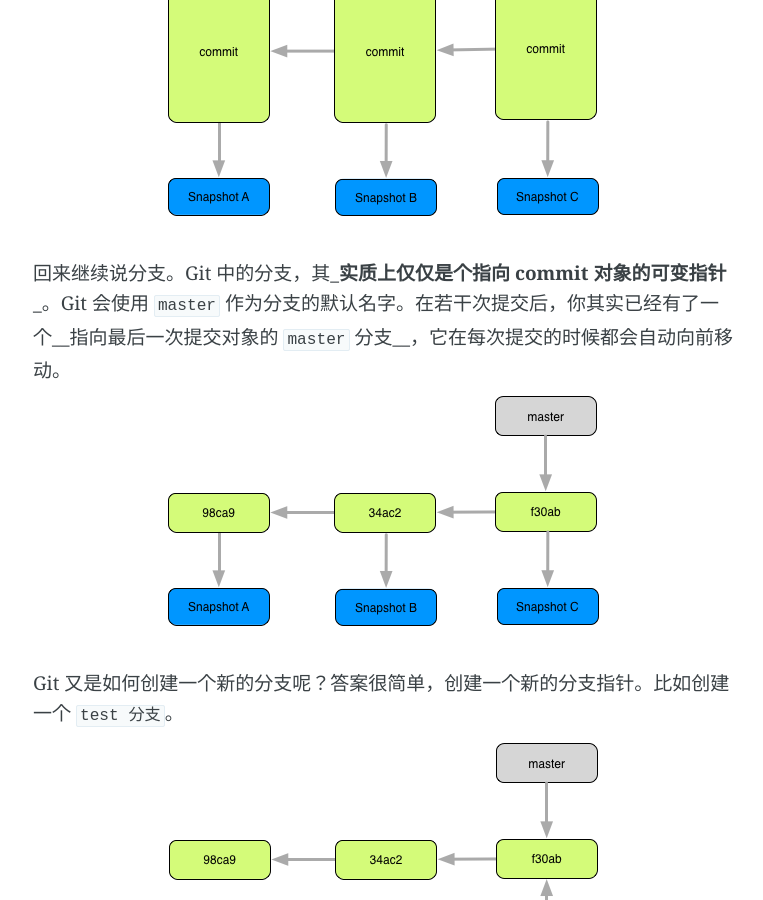
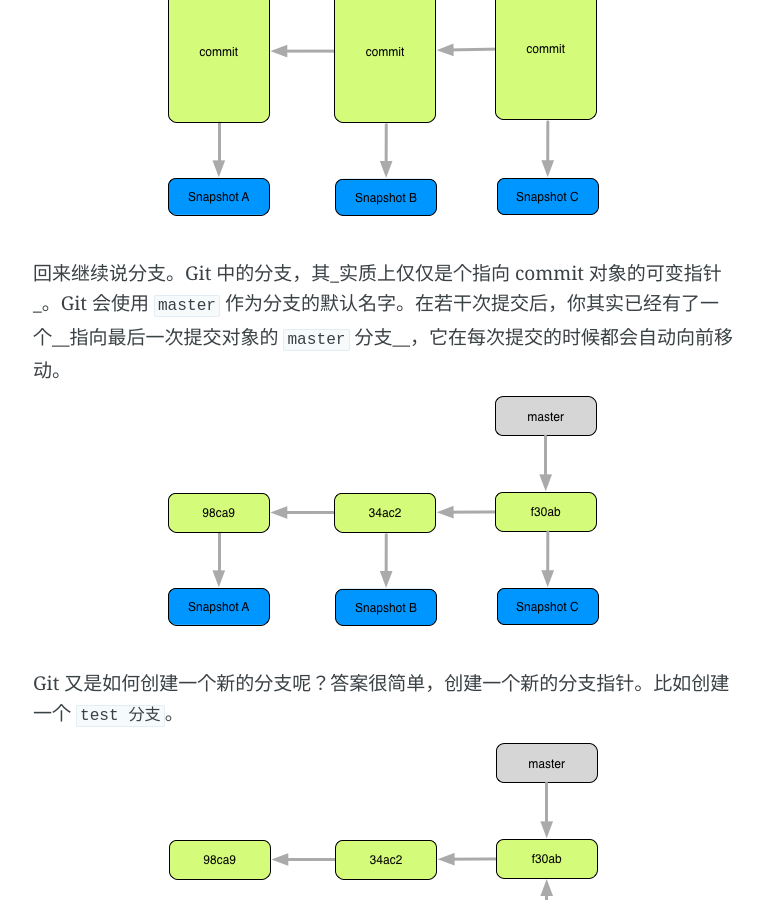
Before and after one commit to teddy1004/teddy1004.github.io, a Jekyll site: the page built from _posts/2014-7-19-Git.md, in a window 1280 px wide and 900 px high, scrolled down 5310 px. Shown: the whole window, without its empty margins (257-1020 px from the left). Built offline with Jekyll 4.4.1, drawn with Linux system fonts in a browser that asks for light colours; Markdown is read by kramdown in place of the engine named in the settings.

Commit message:
modify article

```diff
--- a/_posts/2014-7-19-Git.md
+++ b/_posts/2014-7-19-Git.md
@@ -72,7 +72,7 @@ Git 收取的是项目历史的所有数据，服务器上所有的数据克隆
 两次提交后，仓库历史会变成下面这样
 ![](/images/commits.png)
 
-回来继续说分支。Git 中的分支，其_**实质上仅仅是个指向 commit 对象的可变指针**_。Git 会使用 `master` 作为分支的默认名字。在若干次提交后，你其实已经有了一个__指向最后一次提交对象的 `master` 分支__，它在每次提交的时候都会自动向前移动。
+回来继续说分支。Git 中的分支，其_实质上仅仅是个指向 commit 对象的可变指针_。Git 会使用 `master` 作为分支的默认名字。在若干次提交后，你其实已经有了一个__指向最后一次提交对象的 `master` 分支__，它在每次提交的时候都会自动向前移动。
 ![](/images/master_branch.png)
 
 Git 又是如何创建一个新的分支呢？答案很简单，创建一个新的分支指针。比如创建一个 `test 分支`。
```
